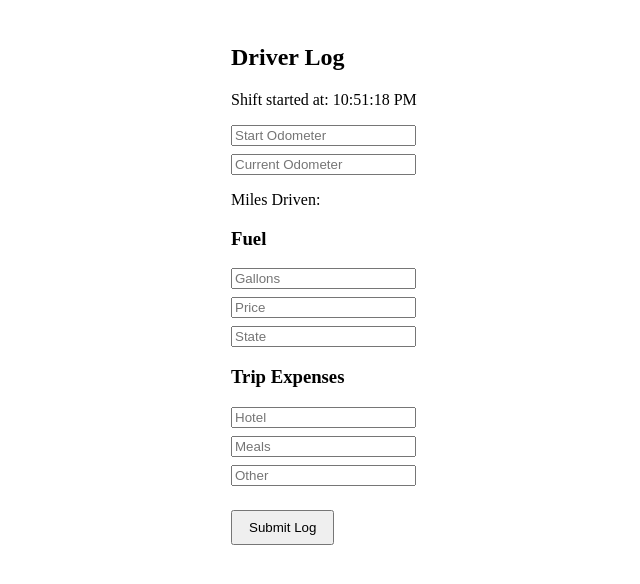
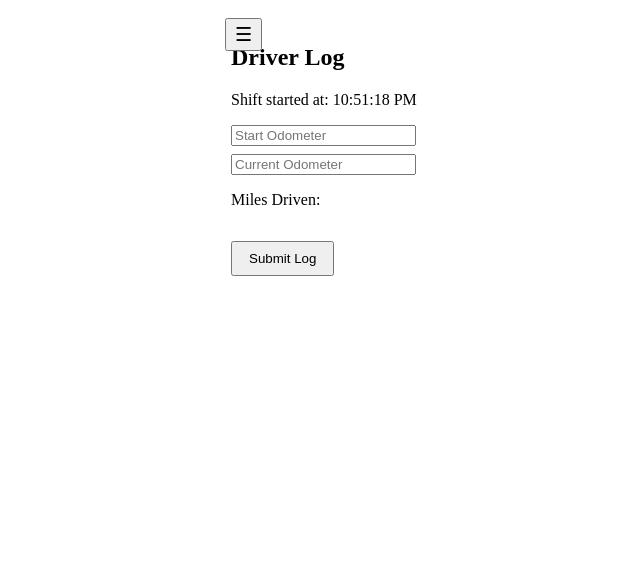
Before and after one commit to betaapp17/ohm-beta, a Next.js app: page /driver in a window 1280 px wide. Both pictures are taken after a click on the button "Start Shift". Shown: the top 584 px of the page, without its empty margins (109-749 px from the left). Built offline with nearby package versions, Linux system fonts and the light colour scheme.

Commit message:
Update index.js
change 2

```diff
--- a/pages/driver/index.js
+++ b/pages/driver/index.js
@@ -8,6 +8,8 @@ export default function DriverApp() {
   const [miles, setMiles] = useState("");
   const [fuel, setFuel] = useState({ gallons: "", price: "", state: "" });
   const [expenses, setExpenses] = useState({ hotel: "", meals: "", other: "" });
+  const [view, setView] = useState("main");
+  const [menuOpen, setMenuOpen] = useState(false);
 
   useEffect(() => {
     if (odoStart && odoNow) {
@@ -22,16 +24,7 @@ export default function DriverApp() {
     setStarted(true);
   };
 
-  return (
-    <div style={{ padding: "1rem", maxWidth: "600px", margin: "0 auto" }}>
-      {!started ? (
-        <>
-          <h2>Start Shift</h2>
-          <button onClick={handleStartShift} style={{ padding: "0.5rem 1rem", marginTop: "1rem" }}>
-            Start Shift
-          </button>
-        </>
-      ) : (
+  const renderMain = () => (
     <>
       <h2>Driver Log</h2>
       <p>Shift started at: {startTime}</p>
@@ -48,8 +41,12 @@ export default function DriverApp() {
         style={{ display: "block", marginBottom: "0.5rem" }}
       />
       <p>Miles Driven: {miles}</p>
+    </>
+  );
 
-          <h3>Fuel</h3>
+  const renderFuel = () => (
+    <>
+      <h2>Fuel</h2>
       <input
         placeholder="Gallons"
         value={fuel.gallons}
@@ -68,8 +65,12 @@ export default function DriverApp() {
         onChange={(e) => setFuel({ ...fuel, state: e.target.value })}
         style={{ display: "block", marginBottom: "0.5rem" }}
       />
+    </>
+  );
 
-          <h3>Trip Expenses</h3>
+  const renderExpenses = () => (
+    <>
+      <h2>Trip Expenses</h2>
       <input
         placeholder="Hotel"
         value={expenses.hotel}
@@ -88,6 +89,37 @@ export default function DriverApp() {
         onChange={(e) => setExpenses({ ...expenses, other: e.target.value })}
         style={{ display: "block", marginBottom: "0.5rem" }}
       />
+    </>
+  );
+
+  return (
+    <div style={{ padding: "1rem", maxWidth: "600px", margin: "0 auto", position: "relative" }}>
+      {menuOpen && (
+        <div style={{ position: "absolute", top: 10, left: 10, background: "#f1f1f1", padding: "1rem", zIndex: 10, borderRadius: "8px" }}>
+          <button onClick={() => { setView("main"); setMenuOpen(false); }}>Driver Log</button><br />
+          <button onClick={() => { setView("fuel"); setMenuOpen(false); }}>Gas Info</button><br />
+          <button onClick={() => { setView("expenses"); setMenuOpen(false); }}>Trip Expenses</button><br />
+        </div>
+      )}
+
+      {started && (
+        <button onClick={() => setMenuOpen(!menuOpen)} style={{ position: "absolute", top: 10, left: 10, fontSize: "1.2rem", padding: "0.2rem 0.5rem", zIndex: 20 }}>
+          ☰
+        </button>
+      )}
+
+      {!started ? (
+        <>
+          <h2>Start Shift</h2>
+          <button onClick={handleStartShift} style={{ padding: "0.5rem 1rem", marginTop: "1rem" }}>
+            Start Shift
+          </button>
+        </>
+      ) : (
+        <>
+          {view === "main" && renderMain()}
+          {view === "fuel" && renderFuel()}
+          {view === "expenses" && renderExpenses()}
 
           <button style={{ padding: "0.5rem 1rem", marginTop: "1rem" }}>Submit Log</button>
         </>
```
Lines whose indentation alone changed are shown as unchanged.
